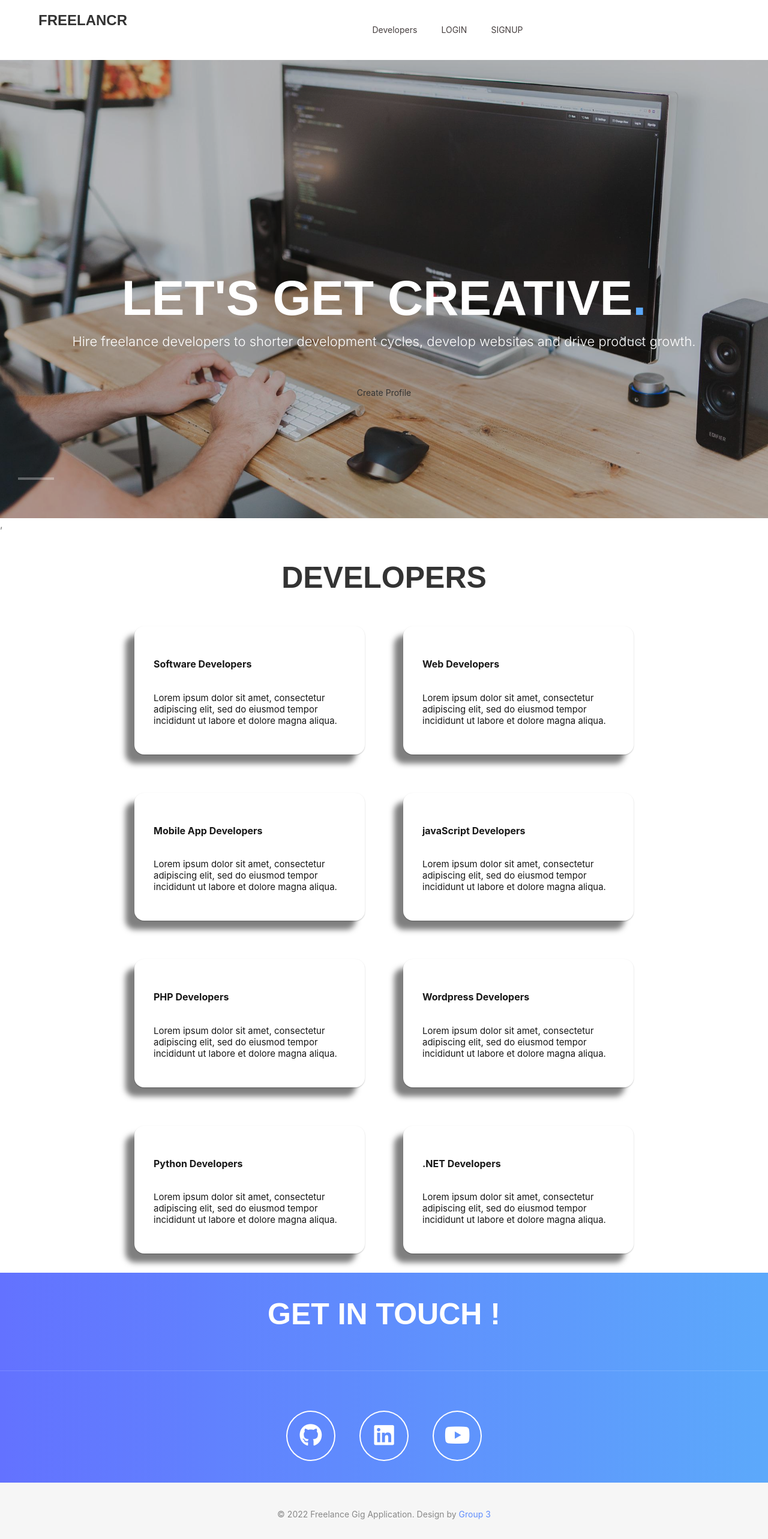
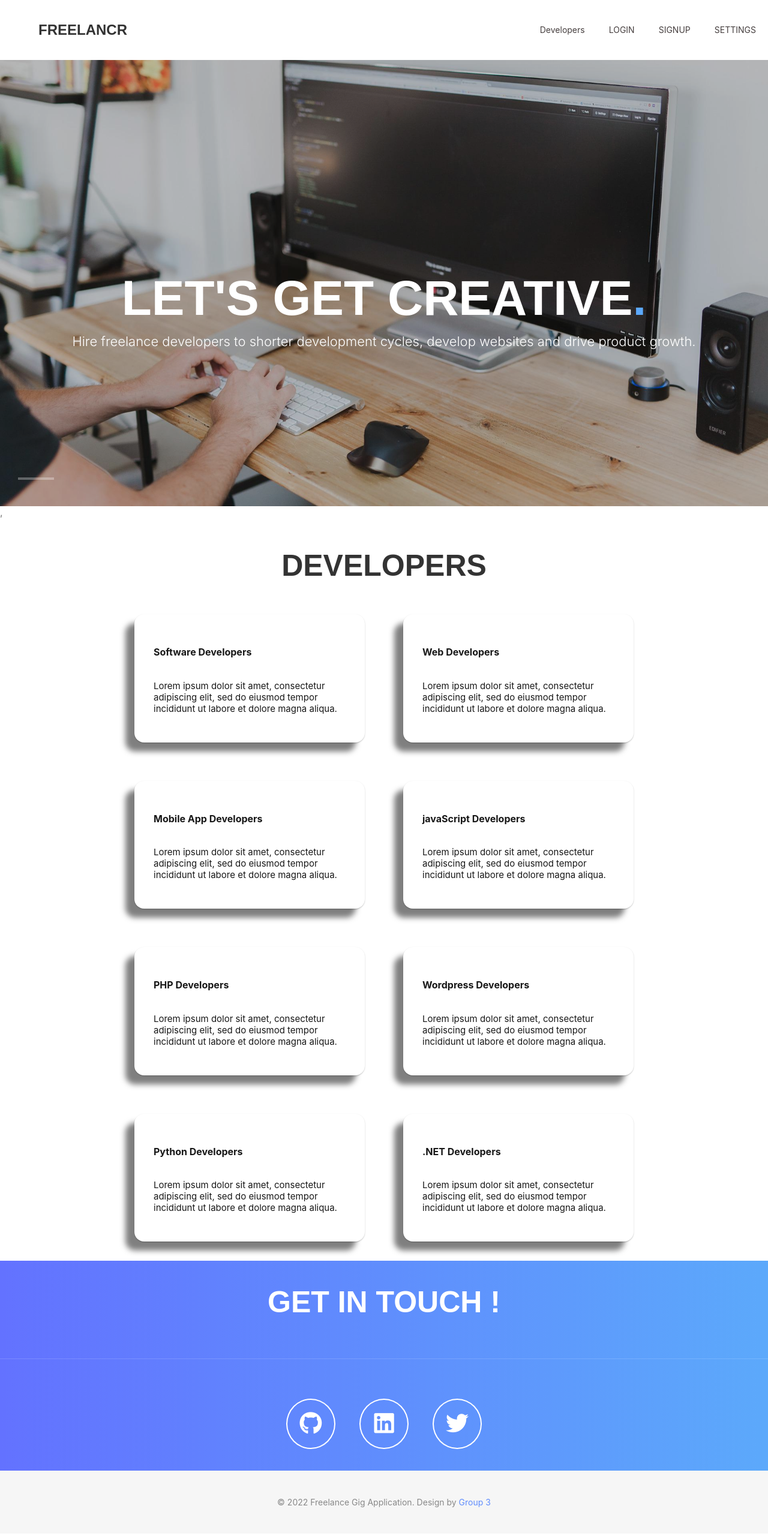
Before and after one commit to Callank21/Freelancing-Gig-App, a React (Create React App) app in the folder client/: page / in a window 1280 px wide. Shown: the top 2566 px of the page at 60% size. Built offline with nearby package versions, Linux system fonts and the light colour scheme.

Commit message:
navbar touches

```diff
--- a/client/public/css/style.css
+++ b/client/public/css/style.css
@@ -95,7 +95,7 @@ a.navbar-brand {
 .navbar-header {
   float: left;
   padding-left: 5%;
-  padding-top: 20px;
+  padding-top: 36px;
 }
 
 .nav {
--- a/client/src/components/homePage.js
+++ b/client/src/components/homePage.js
@@ -9,7 +9,7 @@ const Navigation = (props) => {
         <a className='navbar-brand' href='#/'>Freelancr</a>
       </div>
 
-      <div className='container'>
+      <div className='containerr'>
 
 
         <div>
@@ -22,6 +22,9 @@ const Navigation = (props) => {
             </li>
             <li>
               <a href='#services'>SIGNUP</a>
+            </li>
+            <li>
+              <a href='#services'>SETTINGS</a>
             </li>
           </ul>
         </div>
@@ -42,7 +45,7 @@ const Navigation = (props) => {
                     <span>.</span>
                   </h1>
                   <p>{props.data ? props.data.paragraph : 'Hire freelance developers to shorter development cycles, develop websites and drive product growth.'}</p>
-                  <a href='#features' className='Create-profile'> Create Profile </a>{' '}
+                  {/* <a href='#features' className='Create-profile'> Create Profile </a>{' '} */}
                 </div>
               </div>
             </div>
@@ -114,7 +117,7 @@ const Navigation = (props) => {
              </li>
              <li>
                <a href={props.data ? props.data.youtube : '/'}>
-                 <i className='fab fa-youtube fa'></i>
+                 <i className='fab fa-twitter fa'></i>
                </a>
              </li>
            </ul>
```
